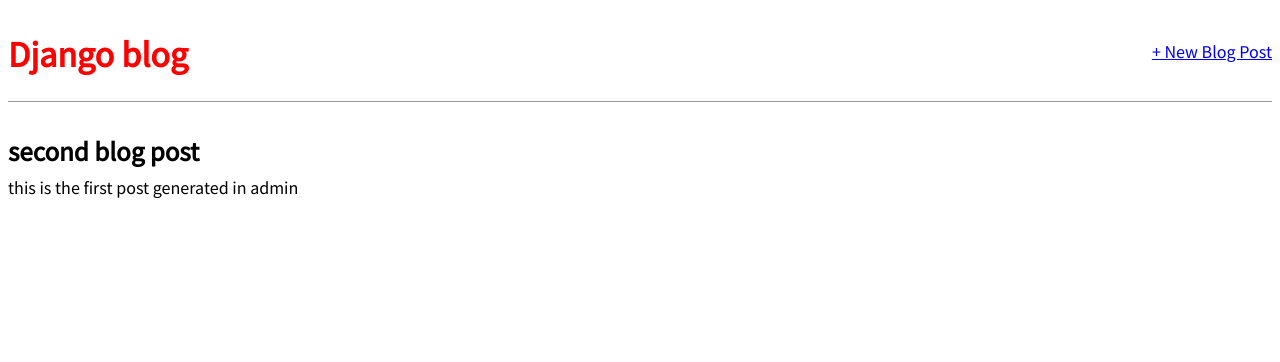
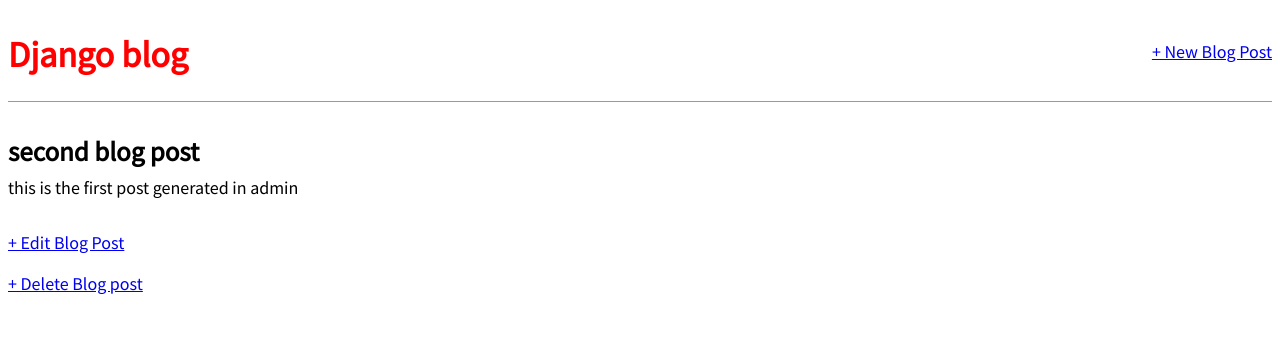
Before and after one commit to sharpblade95/blog-app, a Django app: page /post/2/ in a window 1280 px wide. Shown: the top 362 px of the page. Run offline with Django 3.2, Linux system fonts and the light colour scheme; data comes from the database, SQL or seed files in the repository; both versions use the stored data as it was after the commit.

Commit message:
edit , delete views added

```diff
--- a/blog/urls.py
+++ b/blog/urls.py
@@ -1,8 +1,10 @@
 from django.urls import path
-from .views import BlogListView,BlogDetailView,BlogCreateView
+from .views import BlogListView,BlogDetailView,BlogCreateView,BlogUpdateView,BlogDeleteView
 
 urlpatterns= [
 	path('', BlogListView.as_view(),name = 'home'),
 	path('post/<int:pk>/',BlogDetailView.as_view(),name='post_detail'),
 	path('post/new',BlogCreateView.as_view(),name='post_new'),
+	path('post/<int:pk>/edit',BlogUpdateView.as_view(), name='post_edit'),
+	path('post/<int:pk>/delete/',BlogDeleteView.as_view(), name='post_delete'),
 ]
--- a/blog/views.py
+++ b/blog/views.py
@@ -1,7 +1,8 @@
 from django.shortcuts import render
 from django.views.generic import ListView,DetailView
-from django.views.generic.edit import CreateView
+from django.views.generic.edit import CreateView , UpdateView , DeleteView
 from .models import Post
+from django.urls import reverse_lazy
 # Create your views here.
 
 class BlogListView(ListView):
@@ -16,3 +17,13 @@ class BlogCreateView(CreateView):
 	model = Post
 	template_name = 'post_new.html'
 	fields = '__all__'
+
+class BlogUpdateView(UpdateView):
+	model = Post
+	template_name = 'post_edit.html'
+	fields = ['title','body']
+
+class BlogDeleteView(DeleteView):
+	model = Post
+	template_name = 'post_delete.html'
+	success_url = reverse_lazy('home')
--- a/templates/post_detail.html
+++ b/templates/post_detail.html
@@ -5,5 +5,7 @@
 	<h2>{{post.title}}</h2>
 	<p>{{post.body}}</p>
 </div>
+<p><a href="{% url 'post_edit' post.pk%}">+ Edit Blog Post</a></p>
+<p><a href="{% url 'post_delete' post.pk %}">+ Delete Blog post</a></p>
 
 {%endblock content%}
--- a/templates/post_new.html
+++ b/templates/post_new.html
@@ -3,7 +3,7 @@
 {% block content %}
 	<h1>New Post</h1>
 	<form  method="post">{% csrf_token %}
-		{{form.as_p}}
+		{{ form.as_p }}
 		<input type="submit" value="save" />
 
 	</form>
```
Also changed, not shown: templates/post_delete.html (added, +13 -0 lines), templates/post_edit.html (added, +12 -0 lines), db.sqlite3.
